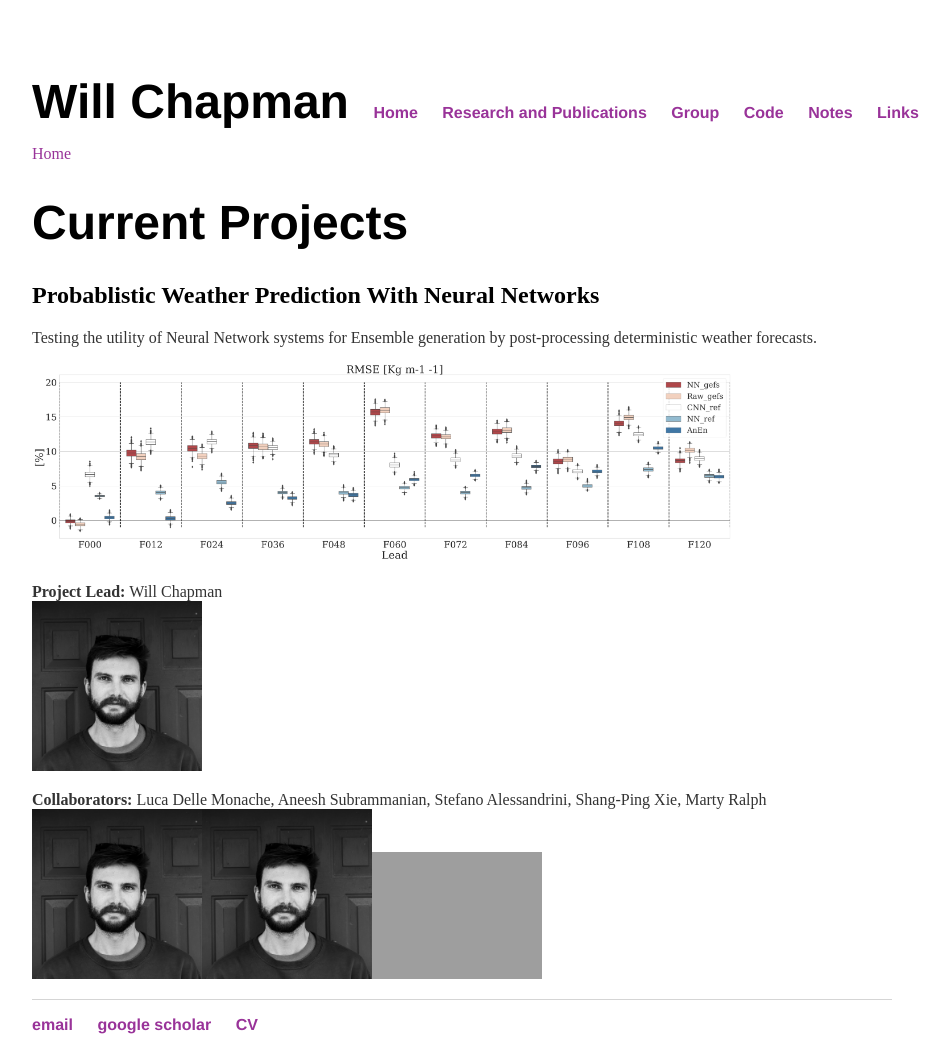
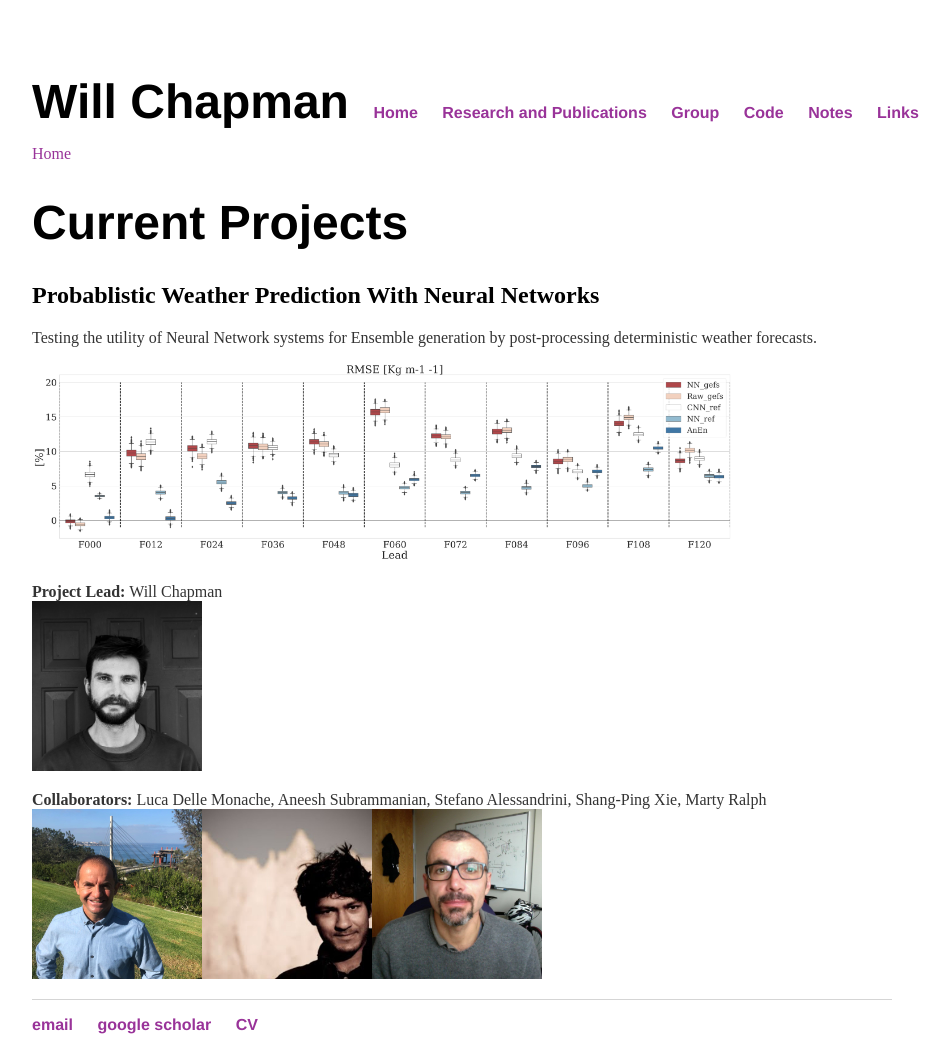
Before and after one commit to WillyChap/willychap_beta.github.io, a Jekyll site: the page built from research/projects.md, in a window 1280 px wide. Shown: the whole page, without its empty margins (276-1226 px from the left). Built offline with Jekyll 4.4.1, drawn with Linux system fonts in a browser that asks for light colours; our own code applies the rules of GitHub Pages for plain Markdown files.

Commit message:
Update projects.md

```diff
--- a/research/projects.md
+++ b/research/projects.md
@@ -11,4 +11,4 @@ Testing the utility of Neural Network systems for Ensemble generation by post-pr
 <img src="http://willychap.github.io/images/william_chapman_square.jpg" alt="Me" width="170"/>
 
 **Collaborators:** Luca Delle Monache, Aneesh Subrammanian, Stefano Alessandrini, Shang-Ping Xie, Marty Ralph<br/>
-<img src="http://willychap.github.io/images/william_chapman_square.jpg" alt="Me" width="170"/><img src="http://willychap.github.io/images/william_chapman_square.jpg" alt="Me" width="170"/><img src="http://willychap.github.io/images/shangpingxie.jpg" alt="SPX" width="170"/>
+<img src="http://willychap.github.io/images/LDM.jpg" alt="LDM" width="170"/><img src="http://willychap.github.io/images/ACS.jpg" alt="ACS" width="170"/><img src="http://willychap.github.io/images/SA.jpg" alt="SPX" width="170"/>
```
